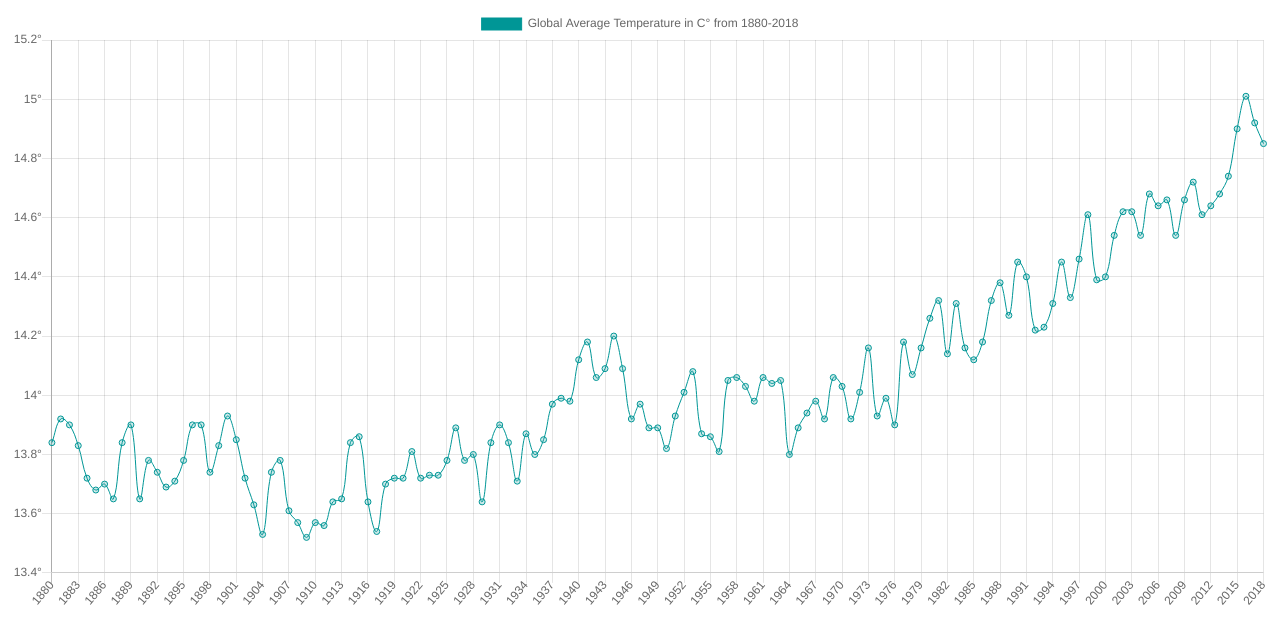
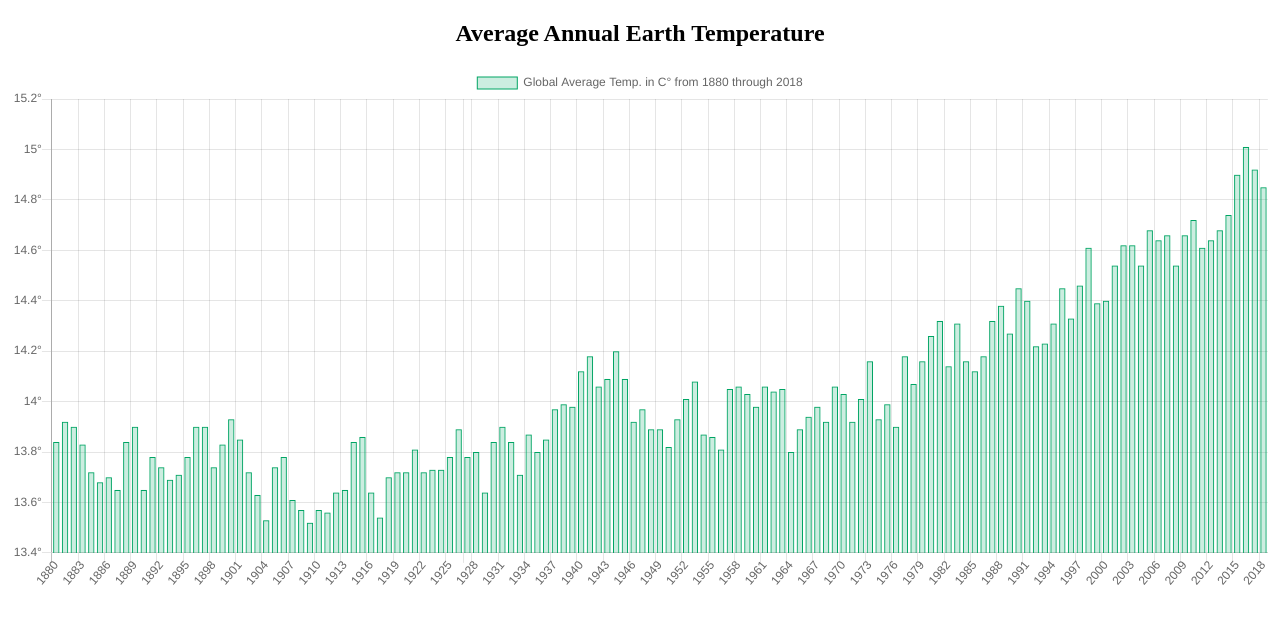
Before and after one commit to ericjprouty/weather-nasa-chart, a plain HTML site: page index.html in a window 1280 px wide. Drawn offline with nearby package versions, Linux system fonts and the light colour scheme.

Commit message:
Switched chart UI to bar style away from line

```diff
--- a/index.html
+++ b/index.html
@@ -5,11 +5,12 @@
     <meta name="viewport" content="width=device-width, initial-scale=1.0">
     <meta http-equiv="X-UA-Compatible" content="ie=edge">
     <title>Weather Since 1880 by NASA</title>
+    <link rel="stylesheet" href="styles.css"/>
     <script src="https://cdn.jsdelivr.net/npm/chart.js@2.8.0/dist/Chart.min.js"></script>
 </head>
 <body>
-
-    <canvas id="chart" width="800" height="380"></canvas>
+    <h2 id="header-1">Average Annual Earth Temperature</h2>
+    <canvas id="chart" width="800" height="330"></canvas>
 
     <script>
 
@@ -18,16 +19,16 @@
             const data = await getData();
             const ctx = document.getElementById('chart').getContext('2d');
             const myChart = new Chart(ctx, {
-                type: 'line',
+                type: 'bar',
                 data: {
                     labels: data.xs,
                     datasets: [
                         {
-                            label: 'Global Average Temperature in C° from 1880-2018',
+                            label: 'Global Average Temp. in C° from 1880 through 2018',
                             data: data.ys,
                             fill: false,
-                            backgroundColor: 'rgba(0, 150, 150, 0.2)',
-                            borderColor: 'rgba(0, 150, 150, 1)',
+                            backgroundColor: 'rgba(0, 165, 100, 0.2)',
+                            borderColor: 'rgba(0, 165, 100, 1)',
                             borderWidth: 1
                         }
                     ]
--- /dev/null
+++ b/styles.css
@@ -0,0 +1,3 @@
+#header-1 {
+    text-align: center;
+}
```
